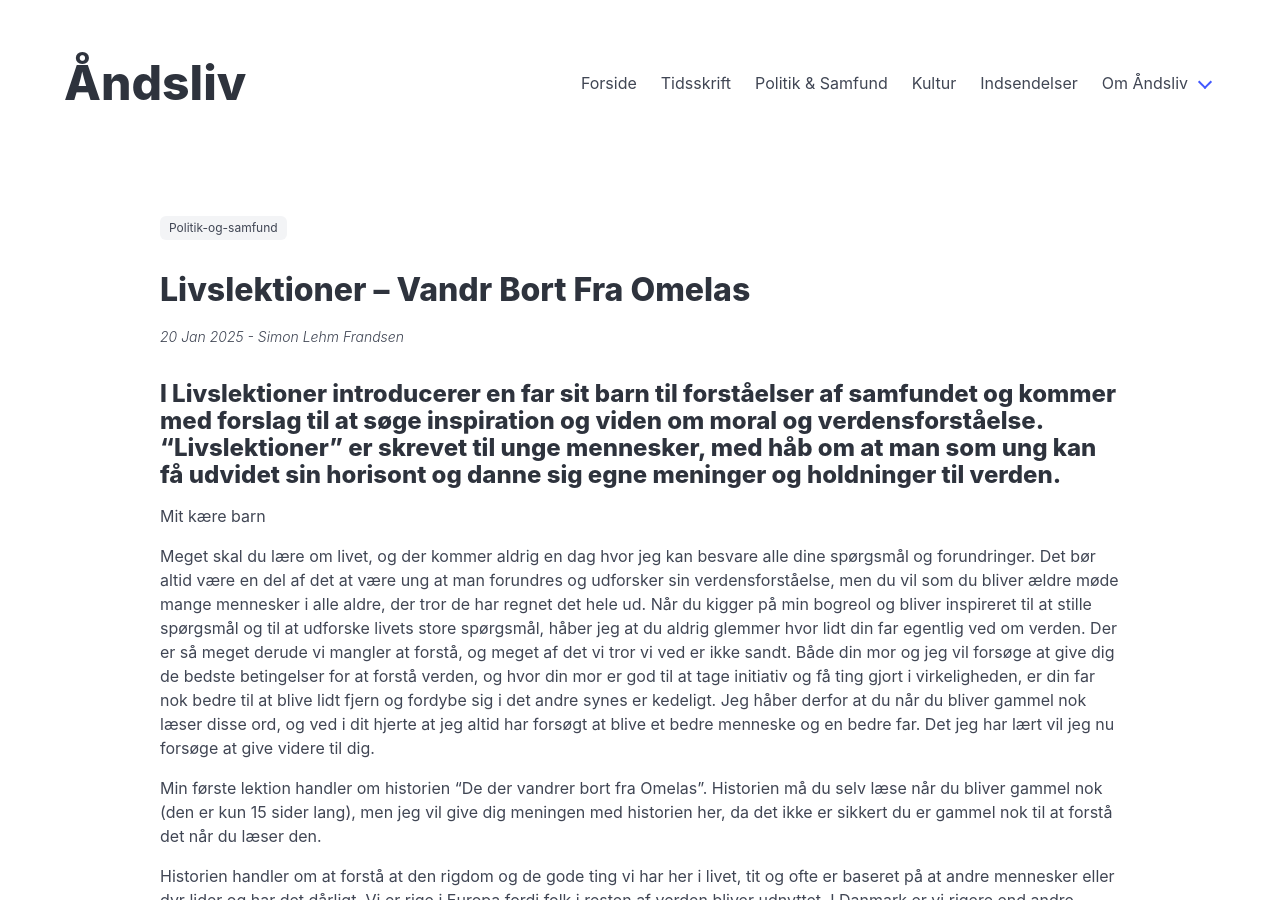
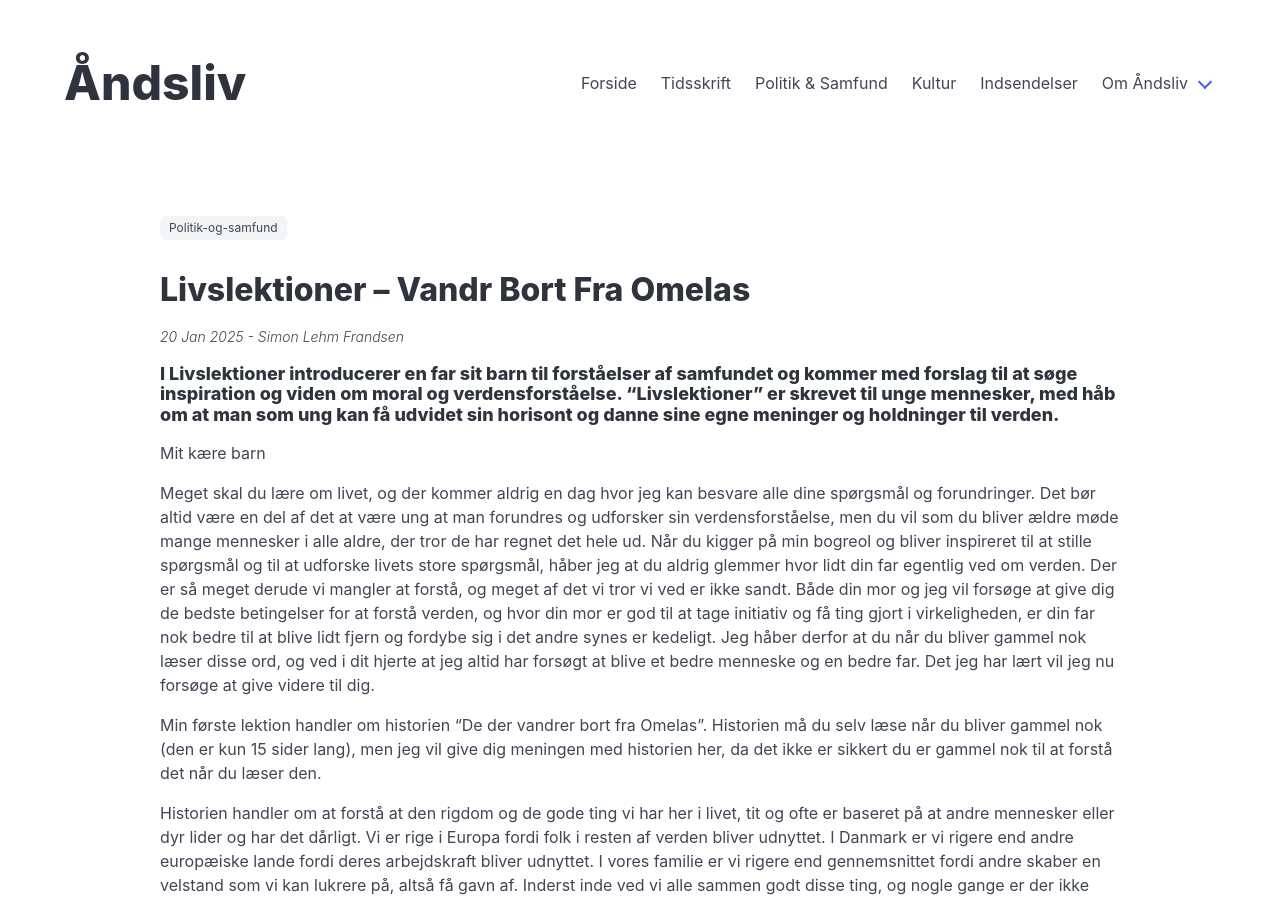
Before and after one commit to Aandsliv/aandsliv, a Jekyll site: the page built from src/_posts/2025-01-20-Livslektioner-–-Vandr-bort-fra-Omelas.md, in a window 1280 px wide and 900 px high. Built offline with Jekyll 4.4.1, drawn with Linux system fonts in a browser that asks for light colours.

Commit message:
Update 2025-01-20-Livslektioner-–-Vandr-bort-fra-Omelas.md (#144)

```diff
--- a/src/_posts/2025-01-20-Livslektioner-–-Vandr-bort-fra-Omelas.md
+++ b/src/_posts/2025-01-20-Livslektioner-–-Vandr-bort-fra-Omelas.md
@@ -1,10 +1,10 @@
 ---
 author: Simon Lehm Frandsen
-abstract: I Livslektioner introducerer en far sit barn til forståelser af samfundet og kommer med forslag til at søge inspiration og viden om moral og verdensforståelse. “Livslektioner” er skrevet til unge mennesker, med håb om at man som ung kan få udvidet sin horisont og danne sig egne meninger og holdninger til verden.
+abstract: I Livslektioner introducerer en far sit barn til forståelser af samfundet og kommer med forslag til at søge inspiration og viden om moral og verdensforståelse. “Livslektioner” er skrevet til unge mennesker, med håb om at man som ung kan få udvidet sin horisont og danne sine egne meninger og holdninger til verden.
 subsection: politik-og-samfund
 ---
 
-### I Livslektioner introducerer en far sit barn til forståelser af samfundet og kommer med forslag til at søge inspiration og viden om moral og verdensforståelse. “Livslektioner” er skrevet til unge mennesker, med håb om at man som ung kan få udvidet sin horisont og danne sig egne meninger og holdninger til verden.
+##### I Livslektioner introducerer en far sit barn til forståelser af samfundet og kommer med forslag til at søge inspiration og viden om moral og verdensforståelse. “Livslektioner” er skrevet til unge mennesker, med håb om at man som ung kan få udvidet sin horisont og danne sine egne meninger og holdninger til verden.
 
 Mit kære barn
 
```
